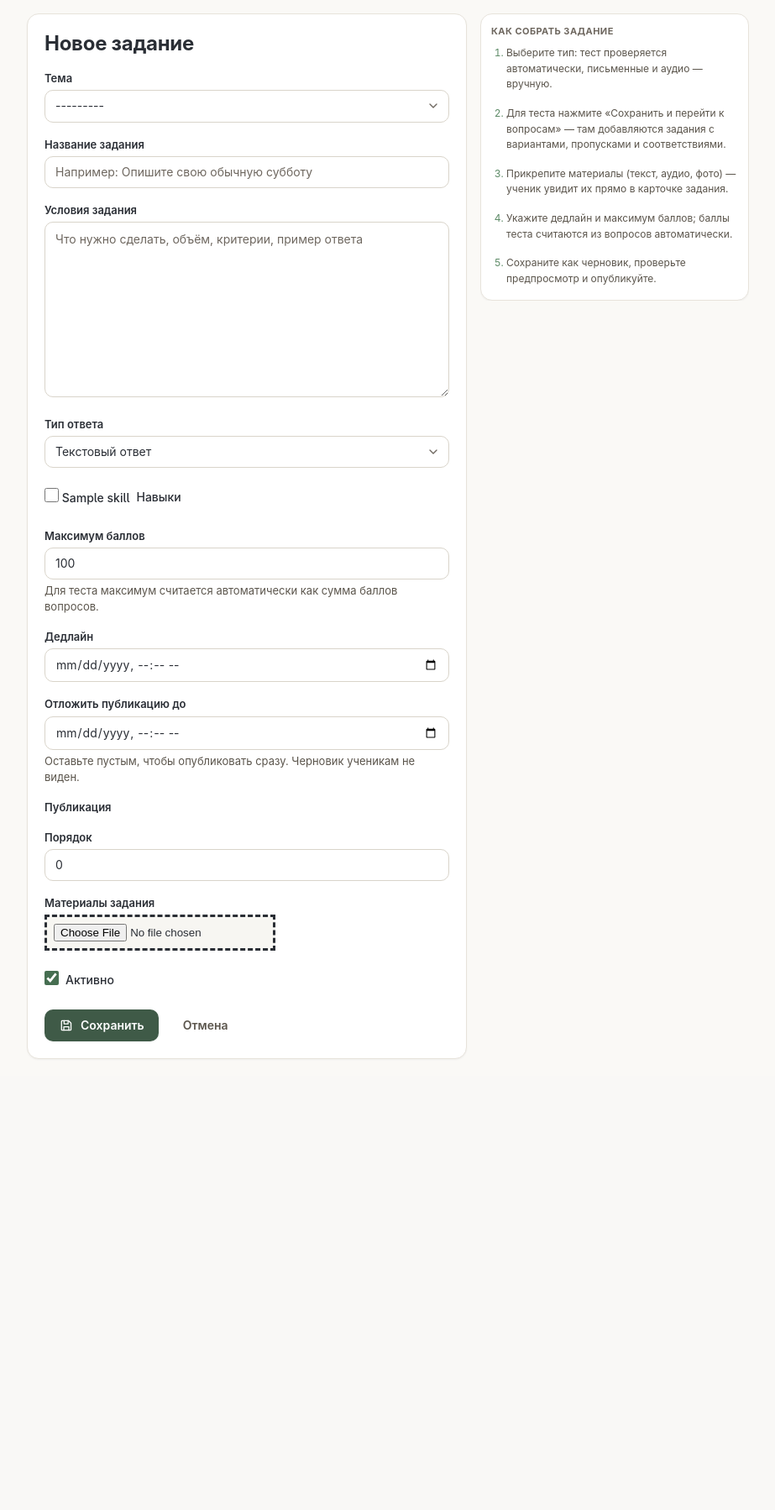
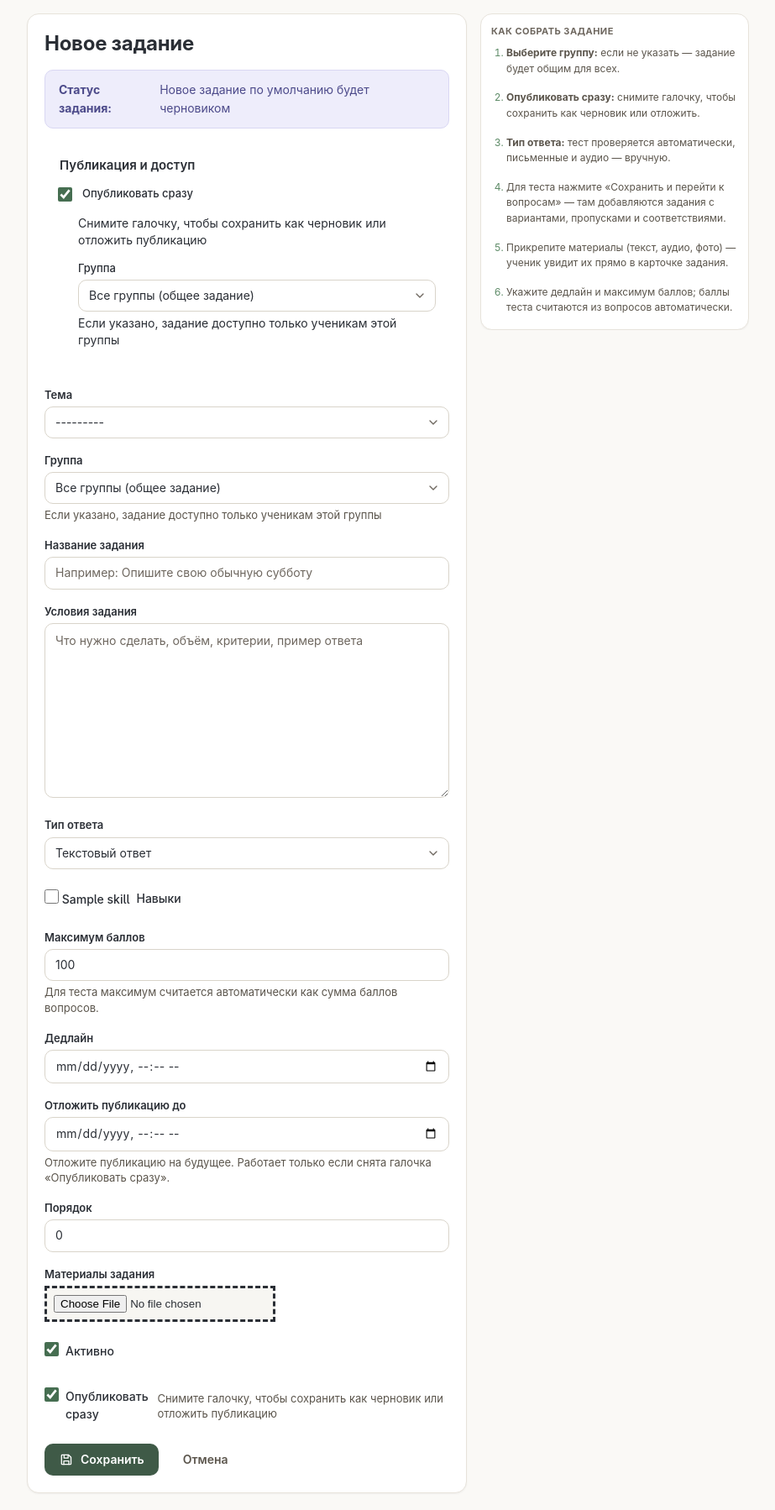
Before and after one commit to vasgrishin-a11y/english_lms, a Django app: page /teacher/curriculum/assignments/new/ in a window 1280 px wide. Shown: the part 112-1910 px from the top of the page at 84% size, without its empty margins (178-1101 px from the left). Before the commit the page ends 1373 px from the top, so only its background shows below. Run offline with Django 5.2, Linux system fonts and the light colour scheme; a user stored in the database is signed in; tables that the repository leaves empty hold one stand-in row (values such as "Sample post"); parts of the project's set-up code (start-up, migrations or seed data) failed here and were passed over; some libraries are stand-ins or nearby versions.

Commit message:
feat(teacher): Улучшение UI создания заданий — публикация, группы, статусы
- Добавлено поле publish_now (checkbox) для интуитивного управления публикацией
- Добавлено поле group для назначения задания конкретной группе
- Убрана прямая работа со status через форму — теперь логика в views
- Переработан teacher_assignment_form.html:
  * Блок статуса задания с визуальными индикаторами
  * Выделенная секция 'Публикация и доступ' с группировкой полей
  * JavaScript для скрытия publish_at при выборе 'Опубликовать сразу'
  * Кнопка быстрой публикации/снятия в сайдбаре
  * Обновлённая инструкция для учителя
- Логика в views_teacher.py:
  * publish_now=True → опубликовать сразу (publish_at=None)
  * publish_now=False + publish_at в будущем → отложенная публикация
  * publish_now=False + publish_at не указан/в прошлом → черновик

Fixes: учитель теперь видит понятный интерфейс управления публикацией
и назначением заданий по группам

```diff
--- a/lms/forms.py
+++ b/lms/forms.py
@@ -3,6 +3,7 @@ import uuid
 from django import forms
 from django.conf import settings
 from django.core.exceptions import ValidationError
+from django.utils import timezone
 from django.utils.text import slugify
 
 from .models import (
@@ -13,6 +14,7 @@ from .models import (
     Feedback,
     Flashcard,
     FlashcardDeck,
+    Group,
     Profile,
     Question,
     Skill,
@@ -195,10 +197,19 @@ class TopicForm(SluglessModelForm):
 
 
 class AssignmentForm(forms.ModelForm):
+    # Поле публикации как переключатель (удобнее для учителя)
+    publish_now = forms.BooleanField(
+        required=False,
+        initial=True,
+        label="Опубликовать сразу",
+        help_text="Снимите галочку, чтобы сохранить как черновик или отложить публикацию",
+    )
+
     class Meta:
         model = Assignment
         fields = [
             "topic",
+            "group",
             "title",
             "description",
             "assignment_type",
@@ -206,12 +217,14 @@ class AssignmentForm(forms.ModelForm):
             "max_points",
             "deadline",
             "publish_at",
-            "status",
             "order",
             "material_file",
             "is_active",
+            "publish_now",
         ]
         widgets = {
+            "topic": forms.Select(attrs={"class": "form-select"}),
+            "group": forms.Select(attrs={"class": "form-select"}),
             "title": forms.TextInput(
                 attrs={"placeholder": "Например: Опишите свою обычную субботу"}
             ),
@@ -224,6 +237,9 @@ class AssignmentForm(forms.ModelForm):
             "deadline": _datetime_widget(),
             "publish_at": _datetime_widget(),
             "skills": forms.CheckboxSelectMultiple,
+            "assignment_type": forms.Select(attrs={"class": "form-select"}),
+            "is_active": forms.CheckboxInput(),
+            "order": forms.NumberInput(attrs={"min": "0", "step": "1"}),
         }
 
     def __init__(self, *args, **kwargs):
@@ -231,13 +247,27 @@ class AssignmentForm(forms.ModelForm):
         self.fields["deadline"].input_formats = DATETIME_FORMATS
         self.fields["publish_at"].input_formats = DATETIME_FORMATS
         self.fields["skills"].queryset = Skill.objects.all()
+        self.fields["group"].queryset = Group.objects.filter(is_active=True).order_by("name")
+        self.fields["group"].empty_label = "Все группы (общее задание)"
         self.fields[
             "max_points"
         ].help_text = "Для теста максимум считается автоматически как сумма баллов вопросов."
         self.fields[
             "publish_at"
-        ].help_text = "Оставьте пустым, чтобы опубликовать сразу. Черновик ученикам не виден."
-        self.fields["status"].widget = forms.RadioSelect()
+        ].help_text = "Отложите публикацию на будущее. Работает только если снята галочка «Опубликовать сразу»."
+
+        # Устанавливаем начальное значение publish_now
+        if self.instance.pk:
+            # Для существующих заданий: опубликовано ли сейчас?
+            is_published = (
+                self.instance.status == Assignment.Publication.PUBLISHED
+                and (not self.instance.publish_at or self.instance.publish_at <= timezone.now())
+            )
+            self.initial["publish_now"] = is_published
+            self.initial["publish_at"] = self.instance.publish_at
+
+        # Делаем publish_at необязательным и скрываем подсказку о статусе
+        self.fields["publish_at"].required = False
 
 
 class QuestionForm(forms.ModelForm):
--- a/lms/templates/lms/teacher_assignment_form.html
+++ b/lms/templates/lms/teacher_assignment_form.html
@@ -22,9 +22,70 @@
                     <span class="badge badge-{{ assignment.status }}">{% icon assignment.status|status_icon "icon icon-sm" %}{{ assignment.get_status_display }}</span>
                 {% endif %}
             </div>
+
+            <!-- Блок статусов и публикации -->
+            <div class="alert alert-info" style="margin-bottom: 16px;">
+                <strong>Статус задания:</strong>
+                {% if assignment %}
+                    {% if assignment.status == 'draft' %}
+                        📝 Черновик — ученики не видят
+                    {% elif assignment.publish_at and assignment.publish_at > now %}
+                        ⏰ Отложено до {{ assignment.publish_at|date:"d.m.Y H:i" }}
+                    {% else %}
+                        ✅ Опубликовано — ученики видят
+                    {% endif %}
+                {% else %}
+                    Новое задание по умолчанию будет черновиком
+                {% endif %}
+            </div>
+
             <form method="post" enctype="multipart/form-data" novalidate>
                 {% csrf_token %}
-                {% include "lms/form_fields.html" %}
+
+                <!-- Группа полей публикации -->
+                <div class="form-group" style="background: var(--tint); padding: 16px; border-radius: 8px; margin-bottom: 16px;">
+                    <legend style="font-weight: 600; margin-bottom: 12px;">Публикация и доступ</legend>
+
+                    <div style="display: flex; align-items: center; gap: 12px; margin-bottom: 12px;">
+                        {{ form.publish_now }}
+                        <label for="{{ form.publish_now.id_for_label }}" style="cursor: pointer; font-weight: 500;">
+                            {{ form.publish_now.label }}
+                        </label>
+                    </div>
+                    {% if form.publish_now.help_text %}
+                        <p class="help-text" style="margin-left: 24px; font-size: 0.875rem; color: var(--muted);">{{ form.publish_now.help_text }}</p>
+                    {% endif %}
+
+                    <div id="publish_at_container" style="margin-top: 12px; margin-left: 24px;">
+                        <label for="{{ form.publish_at.id_for_label }}" style="display: block; margin-bottom: 4px; font-weight: 500;">
+                            {{ form.publish_at.label }}
+                        </label>
+                        {{ form.publish_at }}
+                        {% if form.publish_at.help_text %}
+                            <p class="help-text" style="font-size: 0.875rem; color: var(--muted);">{{ form.publish_at.help_text }}</p>
+                        {% endif %}
+                        {% if form.publish_at.errors %}
+                            <ul class="errorlist">{% for error in form.publish_at.errors %}<li>{{ error }}</li>{% endfor %}</ul>
+                        {% endif %}
+                    </div>
+
+                    <div style="margin-top: 12px; margin-left: 24px;">
+                        <label for="{{ form.group.id_for_label }}" style="display: block; margin-bottom: 4px; font-weight: 500;">
+                            {{ form.group.label }}
+                        </label>
+                        {{ form.group }}
+                        {% if form.group.help_text %}
+                            <p class="help-text" style="font-size: 0.875rem; color: var(--muted);">{{ form.group.help_text }}</p>
+                        {% endif %}
+                        {% if form.group.errors %}
+                            <ul class="errorlist">{% for error in form.group.errors %}<li>{{ error }}</li>{% endfor %}</ul>
+                        {% endif %}
+                    </div>
+                </div>
+
+                <!-- Остальные поля формы -->
+                {% include "lms/form_fields.html" with exclude_fields="publish_now,publish_at,group" %}
+
                 <div class="row" style="margin-top:8px">
                     <button class="btn" type="submit">{% icon "save" %}Сохранить</button>
                     {% if assignment and assignment.is_quiz %}
@@ -40,11 +101,12 @@
         <div class="card card-pad-sm">
             <p class="rail-title">Как собрать задание</p>
             <ol class="col tiny muted" style="padding-left:18px;margin:0">
-                <li>Выберите тип: тест проверяется автоматически, письменные и аудио — вручную.</li>
+                <li><strong>Выберите группу:</strong> если не указать — задание будет общим для всех.</li>
+                <li><strong>Опубликовать сразу:</strong> снимите галочку, чтобы сохранить как черновик или отложить.</li>
+                <li><strong>Тип ответа:</strong> тест проверяется автоматически, письменные и аудио — вручную.</li>
                 <li>Для теста нажмите «Сохранить и перейти к вопросам» — там добавляются задания с вариантами, пропусками и соответствиями.</li>
                 <li>Прикрепите материалы (текст, аудио, фото) — ученик увидит их прямо в карточке задания.</li>
                 <li>Укажите дедлайн и максимум баллов; баллы теста считаются из вопросов автоматически.</li>
-                <li>Сохраните как черновик, проверьте предпросмотр и опубликуйте.</li>
             </ol>
         </div>
         {% if assignment %}
@@ -58,9 +120,40 @@
                         {% csrf_token %}
                         <button class="btn btn-ghost btn-sm btn-block" type="submit">{% icon "copy" %}Создать копию</button>
                     </form>
+                    <!-- Быстрая публикация / снятие с публикации -->
+                    <form method="post" action="{% url 'teacher_assignment_publish' assignment.pk %}" style="margin-top: 8px;">
+                        {% csrf_token %}
+                        {% if assignment.status == 'draft' %}
+                            <button class="btn btn-success btn-sm btn-block" type="submit" name="publish" value="1">{% icon "rocket" %}Опубликовать</button>
+                        {% else %}
+                            <button class="btn btn-warning btn-sm btn-block" type="submit" name="publish" value="0">{% icon "archive" %}В черновики</button>
+                        {% endif %}
+                    </form>
                 </div>
             </div>
         {% endif %}
     </div>
 </div>
+
+<script>
+// Скрываем поле publish_at если выбрано "Опубликовать сразу"
+(function() {
+    var checkbox = document.getElementById('{{ form.publish_now.id_for_label }}');
+    var container = document.getElementById('publish_at_container');
+
+    function togglePublishAt() {
+        if (checkbox && checkbox.checked) {
+            container.style.display = 'none';
+        } else if (container) {
+            container.style.display = 'block';
+        }
+    }
+
+    if (checkbox) {
+        checkbox.addEventListener('change', togglePublishAt);
+        // Инициализация при загрузке
+        togglePublishAt();
+    }
+})();
+</script>
 {% endblock %}
```
Also changed, not shown: lms/views_teacher.py (+29 -2 lines).
